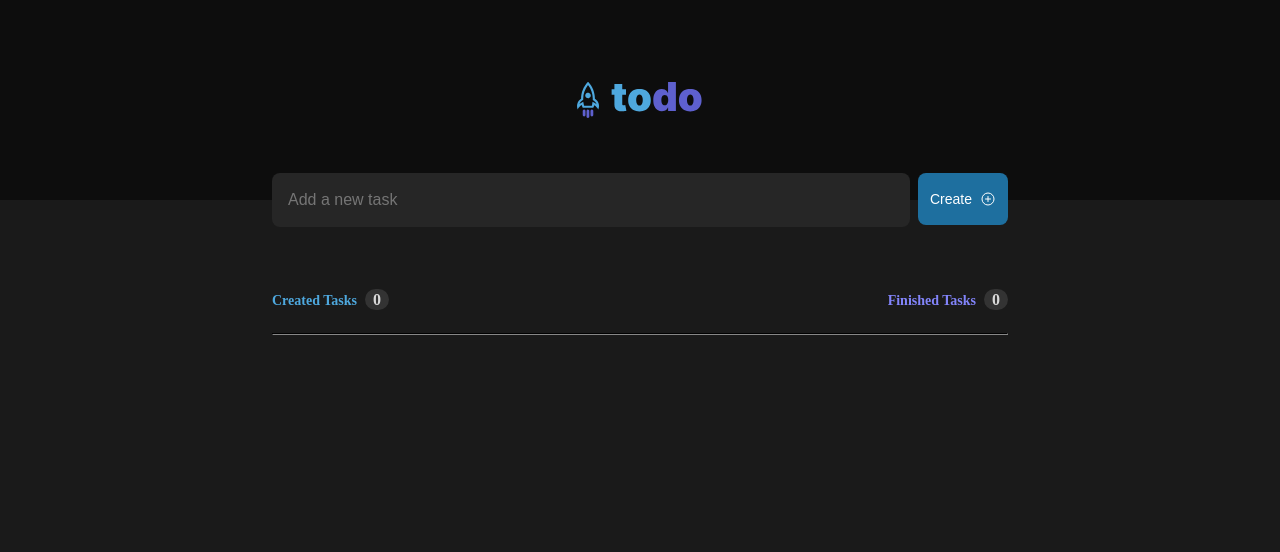
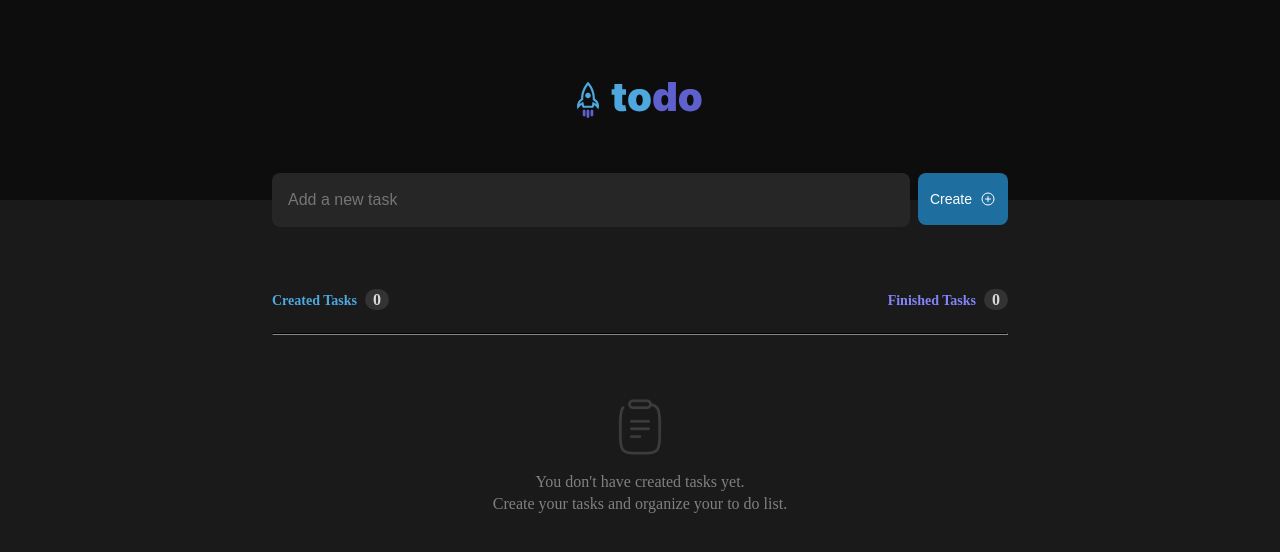
Before and after one commit to ThiagoLG/todo-list, a React (Vite) app: page / in a window 1280 px wide. Shown: the top 552 px of the page. Built offline with nearby package versions, Linux system fonts and the light colour scheme.

Commit message:
Creating 'empty task list' function + including conditions to show the message

```diff
--- a/src/App.module.scss
+++ b/src/App.module.scss
@@ -90,8 +90,8 @@ main {
           margin-left: 0.5rem;
         }
 
-        &:nth-child(2){
-          .label{
+        &:nth-child(2) {
+          .label {
             color: $purple;
           }
         }
@@ -99,10 +99,32 @@ main {
       }
     }
 
-    hr{
+    hr {
       border-color: $gray-400;
       margin-top: 1.5rem;
     }
 
+    .emptyTasksContainer {
+      padding: 4rem 1.5rem;
+      display: flex;
+      flex-direction: column;
+      justify-content: center;
+      align-items: center;
+
+      img {
+        margin-bottom: 1rem;
+      }
+
+      p {
+        color: $gray-300;
+        font-size: 1rem;
+        line-height: 1.375rem;
+
+        &:nth-child(1) {
+          font-weight: 700;
+        }
+      }
+    }
+
   }
 }
--- a/src/App.tsx
+++ b/src/App.tsx
@@ -1,7 +1,11 @@
 import styles from './App.module.scss'
 import { PlusCircle } from 'phosphor-react'
+import { useState } from 'react'
 
 function App() {
+
+  const [tasksList, setTasksList] = useState([]);
+
   return (
     <div className="App">
 
@@ -39,7 +43,16 @@ function App() {
 
           </div>
 
-          <hr />
+          {!tasksList.length ?
+            <>
+              <hr />
+              <div className={styles.emptyTasksContainer}>
+                <img src="Clipboard.svg" alt="empty tasks list icon" />
+                <p>You don't have created tasks yet.</p>
+                <p>Create your tasks and organize your to do list.</p>
+              </div>
+            </>
+            : null}
 
         </section>
 
```
Also changed, not shown: public/Clipboard.svg (added).
